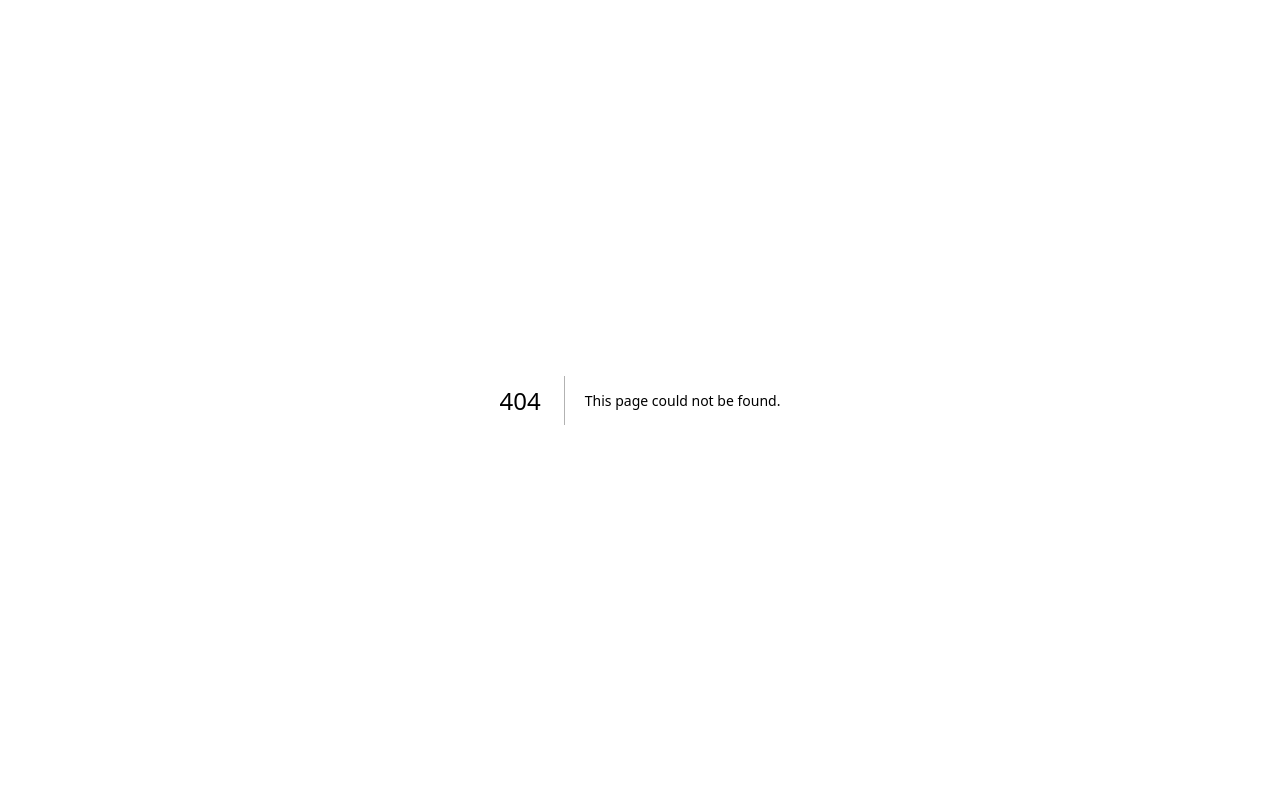
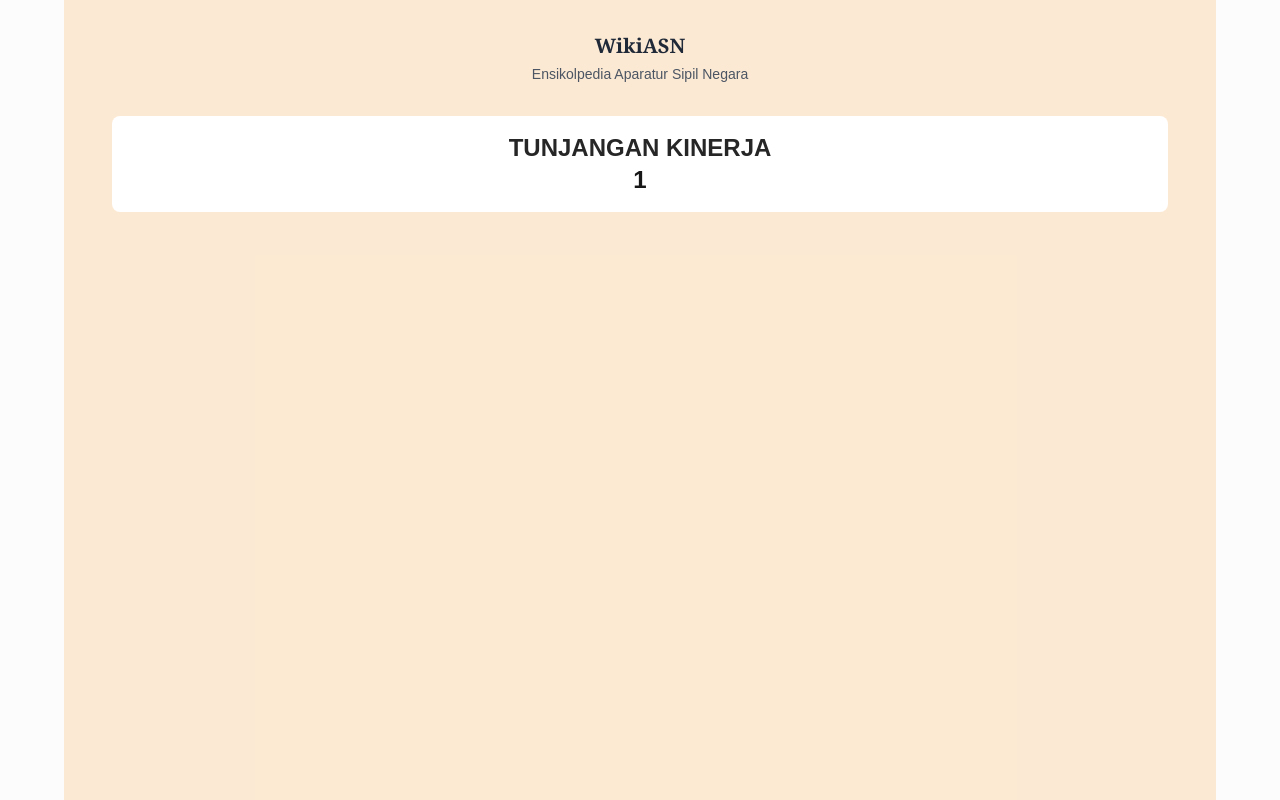
Before and after one commit to brafiadi/wikiasn, a Next.js app: page /tunjangan-kinerja/1 in a window 1280 px wide. Before the commit this address had no page. Built offline with nearby package versions, Linux system fonts and the light colour scheme.

Commit message:
add detail tunjangan kinerja page

```diff
--- /dev/null
+++ b/src/app/tunjangan-kinerja/[instansi]/page.tsx
@@ -0,0 +1,19 @@
+export default async function Page({
+	params,
+}: {
+	params: Promise<{ instansi: string }>;
+}) {
+	const instansi = (await params).instansi;
+	return (
+		<div>
+			<div className="mb-8 rounded-lg bg-white p-4 m-4">
+				<h2 className="text-center text-2xl font-bold text-neutral-800 md:text-2xl">
+					TUNJANGAN KINERJA
+				</h2>
+				<h2 className="text-center text-2xl font-bold text-neutral-900 md:text-2xl">
+					{instansi.toUpperCase()}
+				</h2>
+			</div>
+		</div>
+	);
+}
--- /dev/null
+++ b/src/app/tunjangan-kinerja/layout.tsx
@@ -0,0 +1,25 @@
+import Link from "next/link";
+
+export default function BlogLayout({
+	children,
+}: {
+	children: React.ReactNode;
+}) {
+	return (
+		<section className="container mx-auto bg-gray-50/50 w-full">
+			<div className="min-h-screen max-w-6xl mx-auto bg-orange-200/50 p-4 md:p-8">
+				<div className="text-center mb-8">
+					<Link href="/">
+						<h1 className="text-xl font-bold font-serif text-gray-800 mb-1">
+							WikiASN
+						</h1>
+					</Link>
+					<p className="text-sm text-gray-600">
+						Ensikolpedia Aparatur Sipil Negara
+					</p>
+				</div>
+				{children}
+			</div>
+		</section>
+	);
+}
--- a/src/app/tunjangan-kinerja/page.tsx
+++ b/src/app/tunjangan-kinerja/page.tsx
@@ -10,20 +10,9 @@ export const metadata: Metadata = {
 
 export default function TunjangnaKinerjaPage() {
 	return (
-		<div className="container mx-auto bg-gray-50/50 w-full">
-			<div className="min-h-screen max-w-6xl mx-auto bg-orange-200/50 p-4 md:p-8">
-				<div className="text-center mb-8">
-					<Link href="/">
-						<h1 className="text-xl font-bold font-serif text-gray-800 mb-1">
-							WikiASN
-						</h1>
-					</Link>
-					<p className="text-sm text-gray-600">
-						Ensikolpedia Aparatur Sipil Negara
-					</p>
-				</div>
+		<>
 			<div className="mb-8 rounded-lg bg-white p-4 m-4">
-					<h1 className="text-center text-2xl font-bold text-navy-900 md:text-4xl">
+				<h1 className="text-center text-2xl font-bold text-neutral-800 md:text-4xl">
 					TUNJANGAN KINERJA
 				</h1>
 			</div>
@@ -42,7 +31,6 @@ export default function TunjangnaKinerjaPage() {
 					</TabsContent>
 				</Tabs>
 			</div>
-			</div>
-		</div>
+		</>
 	);
 }
--- a/src/app/tunjangan-kinerja/tunjangan-kinerja.table.tsx
+++ b/src/app/tunjangan-kinerja/tunjangan-kinerja.table.tsx
@@ -33,7 +33,7 @@ interface TunjanganKinerja {
 	median: number;
 	min: number;
 	max: number;
-	mean: number
+	mean: number;
 	tautan: string;
 	dasar_hukum: string;
 }
@@ -63,7 +63,11 @@ export default async function TunjanganKinerjaTable() {
 					{data.map((item: TunjanganKinerja, index: number) => (
 						<TableRow key={item.instansi_id}>
 							<TableCell className="font-medium">{index + 1}</TableCell>
-							<TableCell>{item.nama}</TableCell>
+							<TableCell>
+								<Link href={`tunjangan-kinerja/${item.instansi_id}`} className="hover:text-red-600">
+								{item.nama}
+								</Link>
+								</TableCell>
 							<TableCell className="text-left">
 								{formatRupiah(item.median)}
 							</TableCell>
--- a/src/components/ui/skeleton.tsx
+++ b/src/components/ui/skeleton.tsx
@@ -1,4 +1,4 @@
-import { cn } from "@/lib/utils"
+import { cn } from "@/lib/utils";
 
 function Skeleton({
 	className,
@@ -9,7 +9,7 @@ function Skeleton({
 			className={cn("animate-pulse rounded-md bg-muted", className)}
 			{...props}
 		/>
-  )
+	);
 }
 
-export { Skeleton }
+export { Skeleton };
```
Also changed, not shown: src/app/tunjangan-kinerja/tunjangan-kinerja.chart.tsx (+6 -4 lines). Lines whose indentation alone changed are shown as unchanged.
